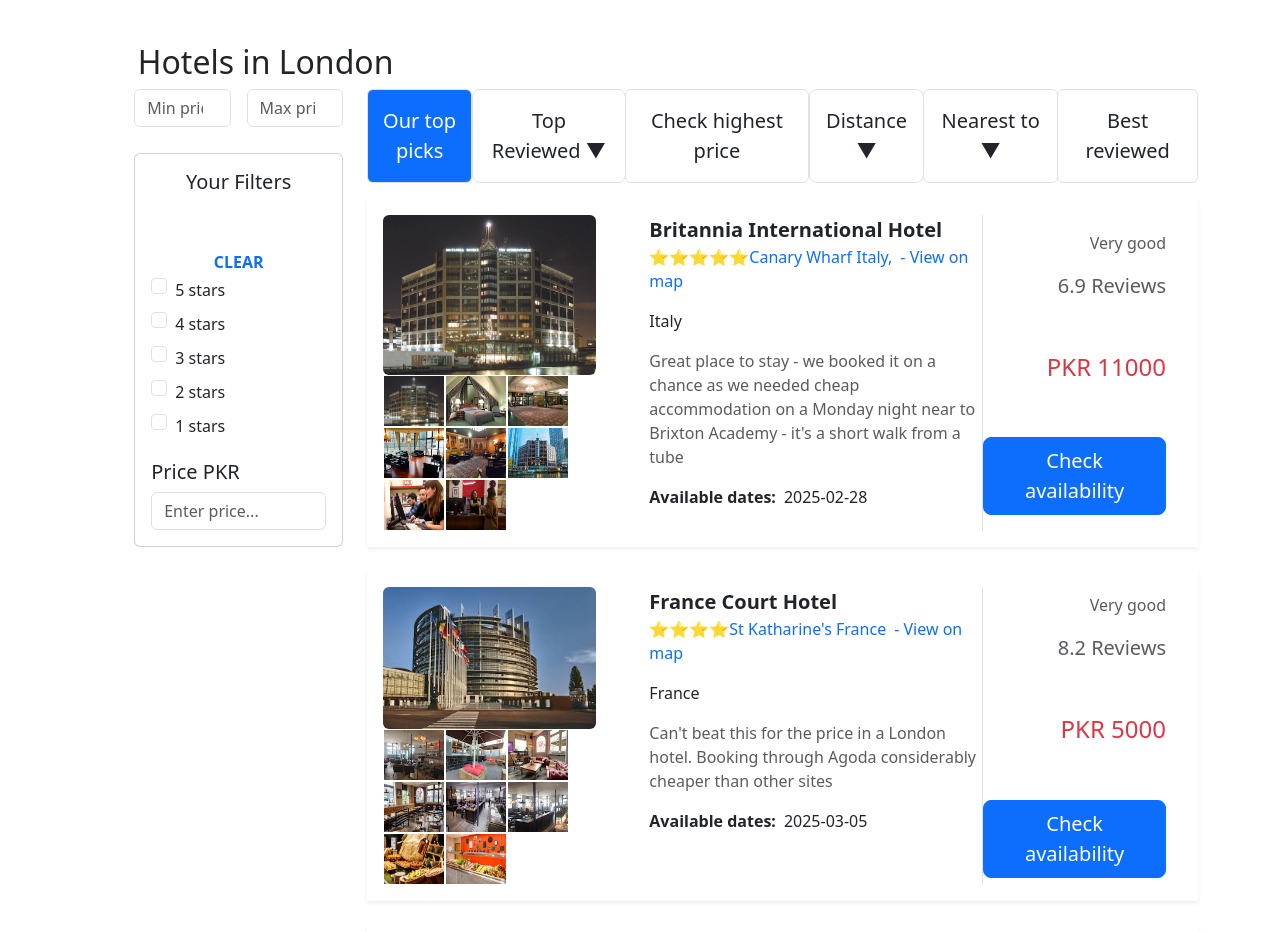
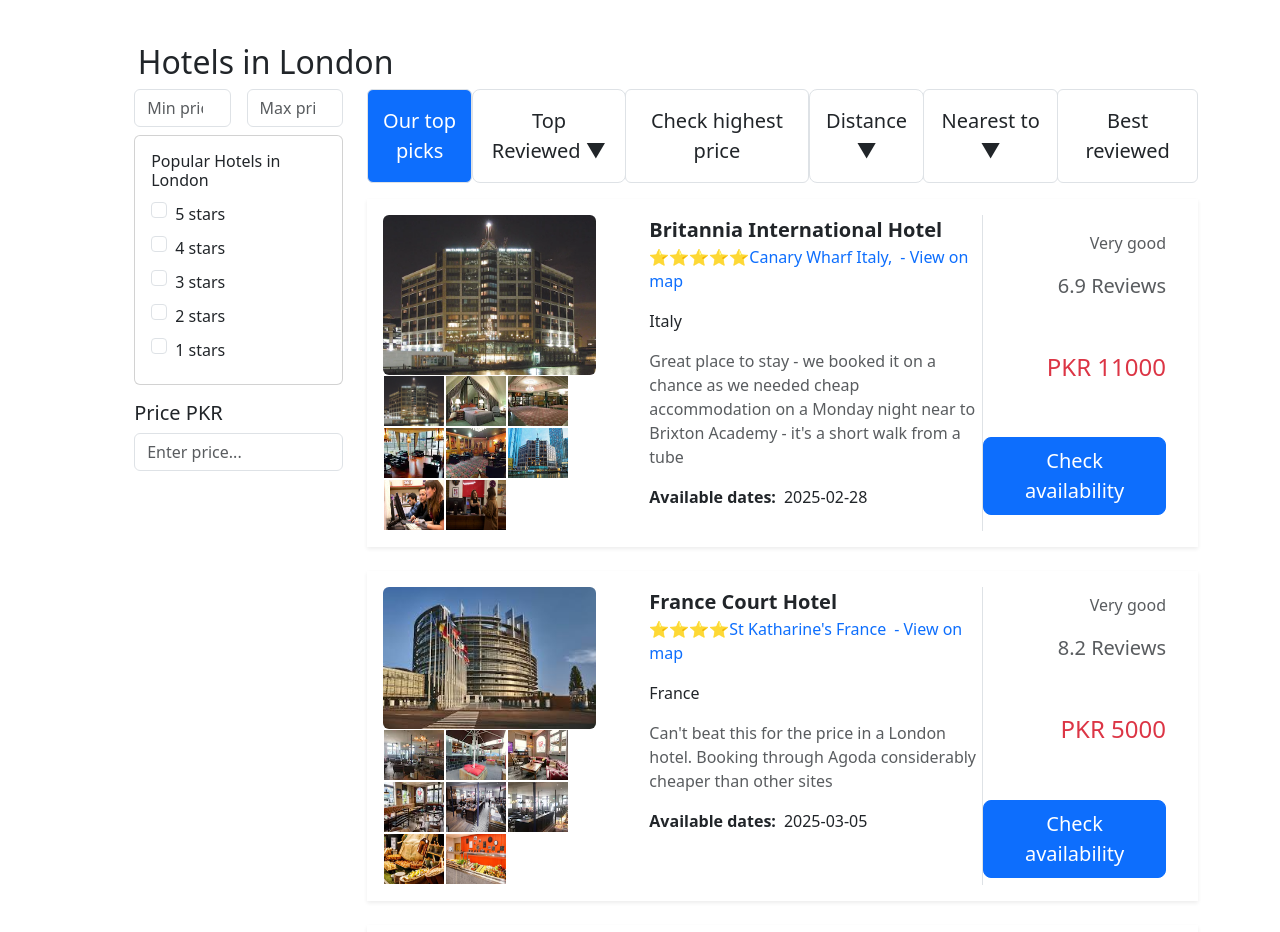
Before and after one commit to abrar0124/Bootstrap, a React (Create React App) app: page / in a window 1280 px wide. Shown: the part 802-1734 px from the top of the page. Built offline with nearby package versions, Linux system fonts and the light colour scheme.

Commit message:
Selected star

```diff
--- a/src/components/Galleryparts/Filters.jsx
+++ b/src/components/Galleryparts/Filters.jsx
@@ -5,34 +5,65 @@
   toggleStarFilter,
   clearstarfilter,
 } from "../../Redux/Hotelslice";
-import { Link } from "react-router-dom";
 import MinMaxselection from "./MinMaxselection";
+import { useState, useEffect } from "react";
 
 const Filters = () => {
   const dispatch = useDispatch();
   const { selectedStars, selectedPrice } = useSelector((state) => state.hotels);
 
+  // Track all clicked checkboxes (whether checked or unchecked)
+  const [allSelectedStars, setAllSelectedStars] = useState([]);
+
+  // Update the list when I selects a star
+  useEffect(() => {
+    setAllSelectedStars((prevStars) => {
+      return [...new Set([...prevStars, ...selectedStars])];
+    });
+  }, [selectedStars]);
+
   return (
     <>
       <MinMaxselection />
+      {/* Show "my Filters" only if at least one filter was selected */}
+      {allSelectedStars.length > 0 && (
         <div
-        className="card p-3"
-        style={{ width: "80%", marginLeft: "20%", marginTop: "10%" }}
+          className="card p-3 my-3"
+          style={{ width: "80%", marginLeft: "20%" }}
         >
-        <div className="d-flex flex-wrap justify-content-center gap-5">
-          <div>
-            <Text type={"h5"} content={"Your Filters"} />
-          </div>
-          <div>
-            <Link
-              className="fw-bold text-primary navbar-brand"
+          <div className="d-flex justify-content-between align-items-center">
+            <Text type="h5" content="Your Filters" />
+            <button
+              className="btn fw-medium fs-5 mb-2 text-primary"
               onClick={() => dispatch(clearstarfilter())}
             >
               CLEAR
-            </Link>
+            </button>
+          </div>
+
+          {/* Show checkboxes for all clicked filters (checked or unchecked) */}
+          <div className="mt-2">
+            {allSelectedStars.map((star) => (
+              <div className="form-check lh-lg" key={star}>
+                <input
+                  className="form-check-input"
+                  type="checkbox"
+                  checked={selectedStars.includes(star)} // Uncheck instead of removing
+                  onChange={() => dispatch(toggleStarFilter(star))}
+                />
+                <label className="form-check-label">{star} stars</label>
+              </div>
+            ))}
           </div>
         </div>
+      )}
 
+      {/* Always Visible - Popular Hotels Section */}
+      <div
+        className="card p-3"
+        style={{ width: "80%", marginLeft: "20%", marginTop: "3%" }}
+      >
+        <h6>Popular Hotels in London</h6>
         {[5, 4, 3, 2, 1].map((star) => (
           <div className="form-check lh-lg" key={star}>
             <input
@@ -44,9 +75,11 @@
             <label className="form-check-label">{star} stars</label>
           </div>
         ))}
+      </div>
 
-        <div className="mt-3">
-          <Text type={"h5"} content={"Price PKR"} />
+      {/* Price Selection */}
+      <div className="mt-3" style={{ width: "80%", marginLeft: "20%" }}>
+        <Text type="h5" content="Price PKR" />
         <input
           type="number"
           className="form-control"
@@ -59,7 +92,6 @@
           onWheel={(e) => e.target.blur()}
         />
       </div>
-      </div>
     </>
   );
 };
--- a/src/components/Hommepage.jsx
+++ b/src/components/Hommepage.jsx
@@ -1,6 +1,6 @@
 import { useSelector, useDispatch } from "react-redux";
 import { Link } from "react-router-dom";
-import { setSelectedCountry } from "../Redux/Hotelslice"; // ✅ Import kiya
+import { setSelectedCountry } from "../Redux/Hotelslice";
 import "./customscss.scss";
 
 function Hommepage() {
```
Also changed, not shown: public/Images/searchmap.svg (added). Lines whose indentation alone changed are shown as unchanged.
